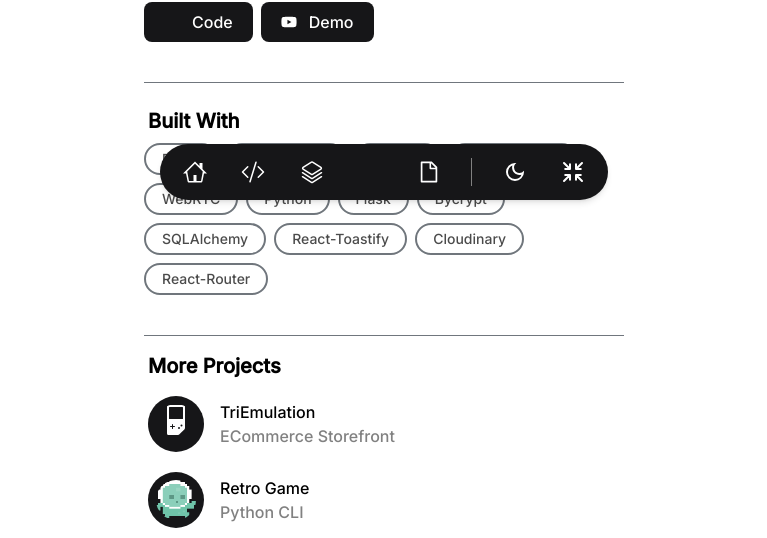
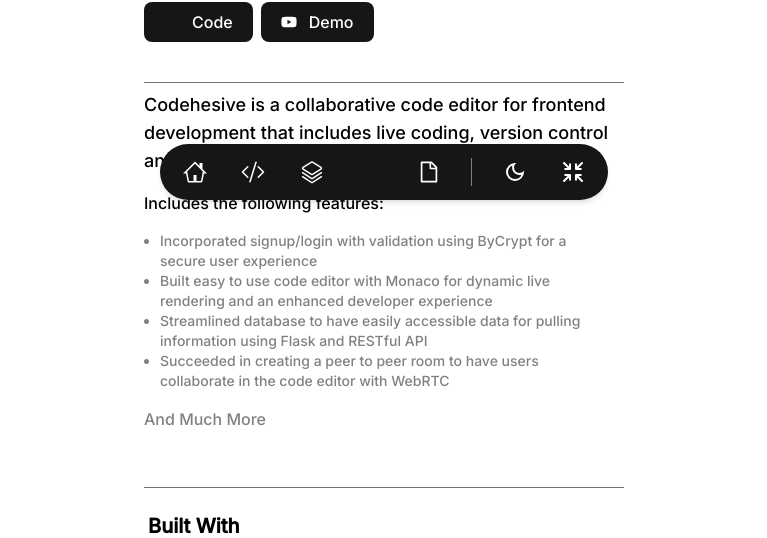
Before and after one commit to Trizee/BetterPersonalWebsite, a React (Vite) app: page /projects/codehesive in a window 1280 px wide. Shown: the part 588-1126 px from the top of the page, without its empty margins (256-1023 px from the left). Built offline with nearby package versions, Linux system fonts and the light colour scheme; some icons are missing.

Commit message:
added descriptions to project pages

```diff
--- a/src/Components/Projects/CodehesiveProduct.jsx
+++ b/src/Components/Projects/CodehesiveProduct.jsx
@@ -74,6 +74,17 @@
                     <ProjectLinks you={"https://www.youtube.com/watch?v=jCIInz3PokY"} git={"https://github.com/Trizee/Tri-Phase-5"}/>
                     <p className="w-full h-[1px] bg-lightGray mt-10 mb-2 opacity-70"></p>
 
+                    <p className="text-lg">Codehesive is a collaborative code editor for frontend development that includes live coding, version control and forking feature </p>
+                    <p className="py-4">Includes the following features:</p>
+                    <ol className="text-sm list-disc text-gray  px-4">
+                        <li>Incorporated signup/login with validation using ByCrypt for a secure user experience</li>
+                        <li>Built easy to use code editor with Monaco for dynamic live rendering and an enhanced developer experience</li>
+                        <li>Streamlined database to have easily accessible data for pulling information using Flask and RESTful API</li>
+                        <li>Succeeded in creating a peer to peer room to have users collaborate in the code editor with WebRTC</li>
+                    </ol>
+                    <p className="text-gray py-4">And Much More</p>
+
+                    <p className="w-full h-[1px] bg-lightGray mt-10 mb-2 opacity-70"></p>
 
                     <ProjectStack stack={stack}/>
                     <p className="text-xl ml-1 py-2 font-semibold">More Projects</p>
--- a/src/Components/Projects/EcomProejct.jsx
+++ b/src/Components/Projects/EcomProejct.jsx
@@ -61,6 +61,17 @@
                     <ProjectLinks git={"https://github.com/Trizee/phase-2-project"} you={'https://www.youtube.com/watch?v=tneO4KbpzTM'}/>
                     <p className="w-full h-[1px] bg-lightGray mt-10 mb-2"></p>
 
+                    <p className="text-lg">TriEmulation is a website made to sell portable gaming devices made to replicate a frontend for an E-commerce site</p>
+                    <p className="py-4">Includes the following features:</p>
+                    <ol className="text-sm list-disc text-gray  px-4">
+                        <li>Formulated frontend styling with Bootstrap to make a consistently themed and mobile responsive website</li>
+                        <li>Created a review section with live updates for the user to share their experience with other customers</li>
+                        <li>Established cart page with dynamic rendering based on customer’s input with React Router</li>
+                    </ol>
+                    <p className="text-gray py-4">And Much More</p>
+
+                    <p className="w-full h-[1px] bg-lightGray mt-10 mb-2 opacity-70"></p>
+
                     <ProjectStack stack={stack}/>
                     <p className="text-xl ml-1 py-2 font-semibold">More Projects</p>
                     <div className="w-full h-[4.5rem] rounded-lg hover:bg-lightGray transition-all duration-300 cursor-pointer mb-1 flex items-center gap-4 group"
--- a/src/Components/Projects/GameProduct.jsx
+++ b/src/Components/Projects/GameProduct.jsx
@@ -63,6 +63,18 @@
 
                     <p className="w-full h-[1px] bg-lightGray mt-10 mb-2"></p>
 
+                    <p className="text-lg">Command line program with a game incorporated and interactive scoring functionality</p>
+                    <p className="py-4">Includes the following features:</p>
+                    <ol className="text-sm list-disc text-gray  px-4">
+                        <li>Created CLI with Inquirer for keyboard functionality making it easier to interact with the program</li>
+                        <li>Devised methods to keep track of score for players to keep track their own scores and view overall highscores</li>
+                        <li>Combined CLI with a side scrolling game built with Pygame to have the game interact with a SQLAlchemy backend</li>
+                        <li>Empowered user with full CRUD functionality through user inputs in the CLI </li>
+                    </ol>
+                    <p className="text-gray py-4">And Much More</p>
+
+                    <p className="w-full h-[1px] bg-lightGray mt-10 mb-2 opacity-70"></p>
+
                     <ProjectStack stack={stack}/>
                     <p className="text-xl ml-1 py-2 font-semibold">More Projects</p>
                     <div className="w-full h-[4.5rem] rounded-lg hover:bg-lightGray transition-all duration-300 cursor-pointer mb-1 flex items-center gap-4 group"
```
